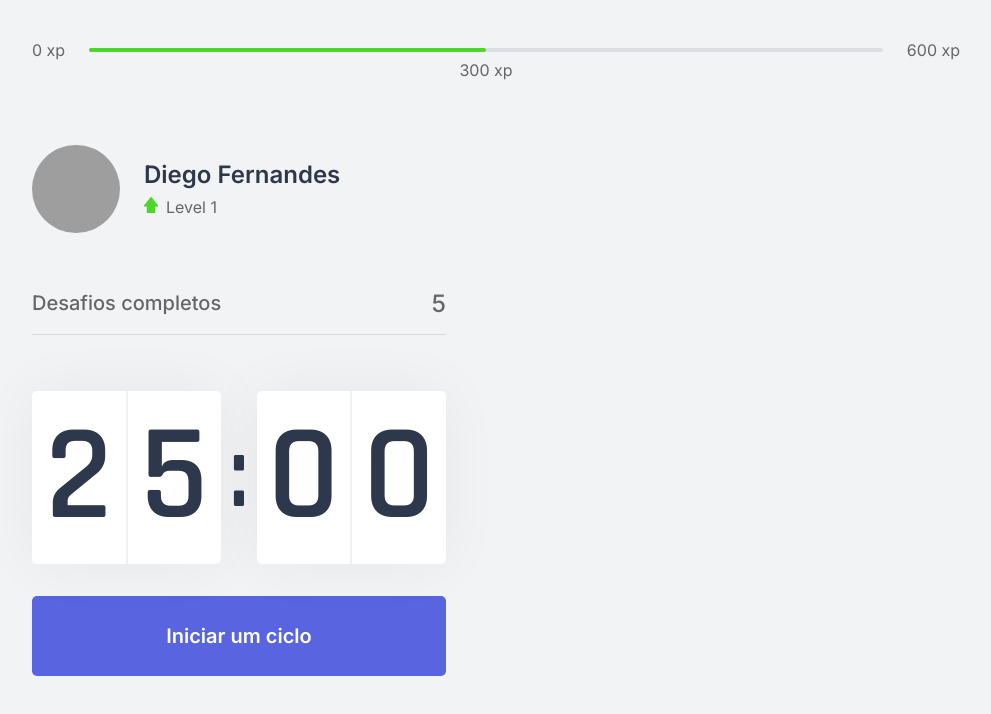
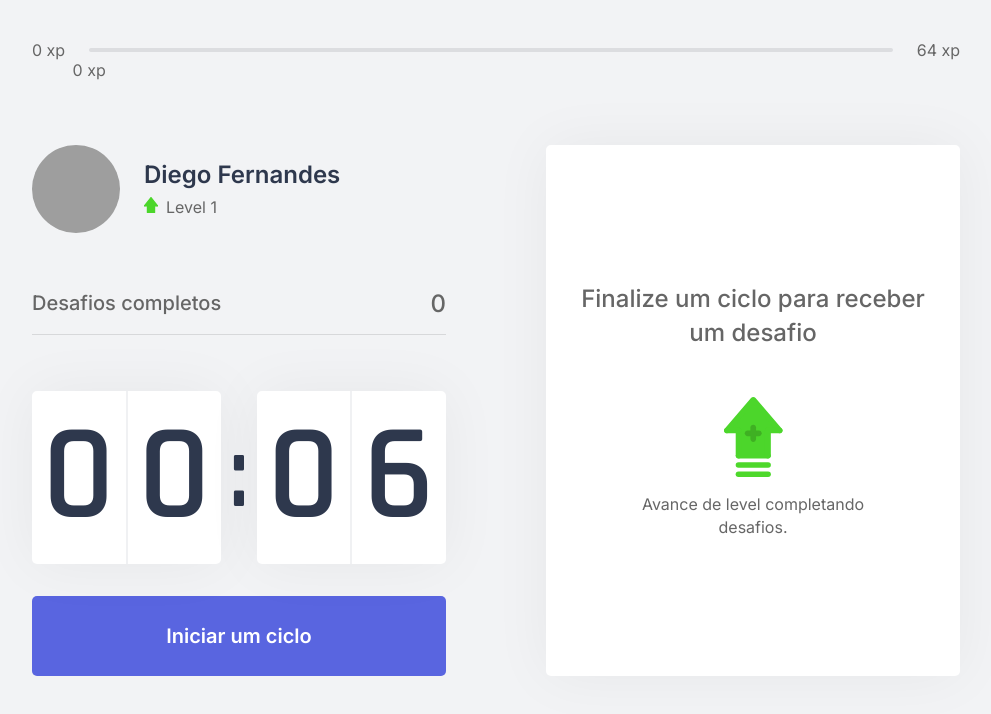
Before and after one commit to HalexV/nlw4-moveit-nextjs-app, a Next.js app: page / in a window 1280 px wide. Shown: the top 714 px of the page, without its empty margins (144-1135 px from the left). Built offline with nearby package versions, Linux system fonts and the light colour scheme; grey boxes are pictures that could not be loaded.

Commit message:
Third day completed

```diff
--- /dev/null
+++ b/challenges.json
@@ -0,0 +1,62 @@
+[
+  {
+    "type": "body",
+    "description": "Estique um de seus braços com a palma da mão virada para frente e puxe os dedos para cima por 10 segundos por mão.",
+    "amount": 80
+  },
+  {
+    "type": "body",
+    "description": "Estique seu braço contra o peito e puxe-o utilizando o outro braço por 10 segundos por braço.",
+    "amount": 60
+  },
+  {
+    "type": "body",
+    "description": "Puxe seu pescoço com a ajuda da mão para a direita e para a esquerda, permanecendo na posição por alguns segundos.",
+    "amount": 70
+  },
+  {
+    "type": "body",
+    "description": "Com as duas mãos na parte de trás da cabeça, leve-a para baixo, alongando a parte de trás da região.",
+    "amount": 60
+  },
+  {
+    "type": "body",
+    "description": "Cruze as pernas e desça com as mãos esticadas em direção ao chão. Repita o movimento com a outra perna na frente.",
+    "amount": 100
+  },
+  {
+    "type": "body",
+    "description": "Sentado, abra as pernas e tente encostar as palmas das mãos no chão, repita 3 vezes por 5 segundos.",
+    "amount": 80
+  },
+  {
+    "type": "body",
+    "description": "Puxe o joelho de encontro ao peito e segure, troque de perna após 10 segundos.",
+    "amount": 50
+  },
+  {
+    "type": "body",
+    "description": "Sentado, cruze uma perna e incline seu tronco à frente, troque de perna após 10 segundos.",
+    "amount": 80
+  },
+  {
+    "type": "eye",
+    "description": "Sentado, feche os olhos e cubra-os com as palmas da mão durante 2 minutos, depois abra normalmente.",
+    "amount": 90
+  },
+  {
+    "type": "eye",
+    "description": "Em algum ambiente aberto, olhe o mais longe que puder em quatro direções por 3s, mexa apenas os olhos. Repita 3 vezes.",
+    "amount": 140
+  },
+  {
+    "type": "eye",
+    "description": "Usando os polegares, massage a área abaixo das sobrancelhas em movimentos circulares por 15 segundos.",
+    "amount": 70
+  },
+  {
+    "type": "body",
+    "description": "Em pé, gire a cintura o máximo que puder para a esquerda, segure por cinco segundos. Repita para a direita.",
+    "amount": 90
+  }
+]
--- /dev/null
+++ b/src/components/ChallengeBox.tsx
@@ -0,0 +1,44 @@
+import { useContext } from "react";
+import { ChallengesContext } from "../contexts/ChallengesContext";
+import styles from "../styles/components/ChallengeBox.module.css";
+
+export function ChallengeBox() {
+  const { activeChallenge, resetChallenge } = useContext(ChallengesContext);
+
+  return (
+    <div className={styles.challengeBoxContainer}>
+      {activeChallenge ? (
+        <div className={styles.challengeActive}>
+          <header>Ganhe {activeChallenge.amount} xp</header>
+
+          <main>
+            <img src={`icons/${activeChallenge.type}.svg`} />
+            <strong>Novo desafio</strong>
+            <p>{activeChallenge.description}</p>
+          </main>
+
+          <footer>
+            <button
+              type="button"
+              className={styles.challengeFailedButton}
+              onClick={resetChallenge}
+            >
+              Falhei
+            </button>
+            <button type="button" className={styles.challengeSucceededButton}>
+              Completei
+            </button>
+          </footer>
+        </div>
+      ) : (
+        <div className={styles.challengeNotActive}>
+          <strong>Finalize um ciclo para receber um desafio</strong>
+          <p>
+            <img src="icons/level-up.svg" alt="Level up" />
+            Avance de level completando desafios.
+          </p>
+        </div>
+      )}
+    </div>
+  );
+}
--- a/src/components/CompleteChallenges.tsx
+++ b/src/components/CompleteChallenges.tsx
@@ -1,10 +1,14 @@
-import styles from '../styles/components/CompleteChallenges.module.css';
+import { useContext } from "react";
+import { ChallengesContext } from "../contexts/ChallengesContext";
+import styles from "../styles/components/CompleteChallenges.module.css";
 
 export function CompleteChallenges() {
+  const { challengesCompleted } = useContext(ChallengesContext);
+
   return (
     <div className={styles.completedChallengesContainer}>
       <span>Desafios completos</span>
-      <span>5</span>
+      <span>{challengesCompleted}</span>
     </div>
   );
 }
--- a/src/components/Countdown.tsx
+++ b/src/components/Countdown.tsx
@@ -1,27 +1,43 @@
-import { useState, useEffect } from 'react';
-import styles from '../styles/components/Countdown.module.css';
+import { useState, useEffect, useContext } from "react";
+import { ChallengesContext } from "../contexts/ChallengesContext";
+import styles from "../styles/components/Countdown.module.css";
+
+let countdownTimeout: NodeJS.Timeout;
 
 export function Countdown() {
-  const [time, setTime] = useState(25 * 60);
-  const [active, setActive] = useState(false);
+  const { startNewChallenge } = useContext(ChallengesContext);
+
+  const [time, setTime] = useState(0.1 * 60);
+  const [isActive, setIsActive] = useState(false);
+  const [hasFinished, setHasFinished] = useState(false);
 
   const minutes = Math.floor(time / 60);
   const seconds = time % 60;
 
-  const [minuteLeft, minuteRight] = String(minutes).padStart(2, '0').split('');
-  const [secondLeft, secondRight] = String(seconds).padStart(2, '0').split('');
+  const [minuteLeft, minuteRight] = String(minutes).padStart(2, "0").split("");
+  const [secondLeft, secondRight] = String(seconds).padStart(2, "0").split("");
 
   function startCountdown() {
-    setActive(true);
+    setIsActive(true);
+  }
+
+  function resetCountdown() {
+    clearTimeout(countdownTimeout);
+    setIsActive(false);
+    setTime(0.1 * 60);
   }
 
   useEffect(() => {
-    if (active && time > 0) {
-      setTimeout(() => {
+    if (isActive && time > 0) {
+      countdownTimeout = setTimeout(() => {
         setTime(time - 1);
-      }, 1000)
+      }, 1000);
+    } else if (isActive && time === 0) {
+      setHasFinished(true);
+      setIsActive(false);
+      startNewChallenge();
     }
-  }, [active, time]);
+  }, [isActive, time]);
 
   return (
     <div>
@@ -37,13 +53,32 @@
         </div>
       </div>
 
+      {hasFinished ? (
+        <button disabled className={styles.countdownButton}>
+          Ciclo encerrado
+        </button>
+      ) : (
+        <>
+          {/* Fragment, necessário para envolver o código abaixo. É como uma div mas não será colocado no HTML */}
+          {isActive ? (
             <button
-        type='button'
+              type="button"
+              className={`${styles.countdownButton} ${styles.countdownButtonActive}`}
+              onClick={resetCountdown}
+            >
+              Abandonar ciclo
+            </button>
+          ) : (
+            <button
+              type="button"
               className={styles.countdownButton}
               onClick={startCountdown}
             >
               Iniciar um ciclo
             </button>
+          )}
+        </>
+      )}
     </div>
   );
 }
--- a/src/components/ExperienceBar.tsx
+++ b/src/components/ExperienceBar.tsx
@@ -1,15 +1,29 @@
-import styles from '../styles/components/ExperienceBar.module.css';
+import { useContext } from "react";
+import { ChallengesContext } from "../contexts/ChallengesContext";
+import styles from "../styles/components/ExperienceBar.module.css";
 
 export function ExperienceBar() {
+  const { currentExperience, experienceToNextLevel } = useContext(
+    ChallengesContext
+  );
+
+  const percentToNextLevel =
+    Math.round(currentExperience * 100) / experienceToNextLevel;
+
   return (
     <header className={styles.experienceBar}>
       <span>0 xp</span>
       <div>
-        <div style={{width: '50%'}} />
+        <div style={{ width: `${percentToNextLevel}%` }} />
 
-        <span className={styles.currentExperience} style={{ left: '50%'  }}>300 xp</span>
+        <span
+          className={styles.currentExperience}
+          style={{ left: `${percentToNextLevel}%` }}
+        >
+          {currentExperience} xp
+        </span>
       </div>
-      <span>600 xp</span>
+      <span>{experienceToNextLevel} xp</span>
     </header>
   );
 }
--- /dev/null
+++ b/src/contexts/ChallengesContext.tsx
@@ -0,0 +1,69 @@
+import { createContext, useState, ReactNode } from "react";
+
+import challenges from "../../challenges.json";
+
+interface Challenge {
+  type: "body" | "eye";
+  description: string;
+  amount: number;
+}
+
+interface ChallengesContextData {
+  level: number;
+  currentExperience: number;
+  experienceToNextLevel: number;
+  challengesCompleted: number;
+  activeChallenge: Challenge;
+  levelUp: () => void;
+  startNewChallenge: () => void;
+  resetChallenge: () => void;
+}
+
+interface ChallengesProviderProps {
+  children: ReactNode;
+}
+
+export const ChallengesContext = createContext({} as ChallengesContextData);
+
+export function ChallengesProvider({ children }: ChallengesProviderProps) {
+  const [level, setLevel] = useState(1);
+  const [currentExperience, setCurrentExperience] = useState(0);
+  const [challengesCompleted, setChallengesCompleted] = useState(0);
+
+  const [activeChallenge, setActiveChallenge] = useState(null);
+
+  const experienceToNextLevel = Math.pow((level + 1) * 4, 2);
+
+  function levelUp() {
+    setLevel(level + 1);
+  }
+
+  function startNewChallenge() {
+    const randomChallengeIndex = Math.floor(Math.random() * challenges.length);
+
+    const challenge = challenges[randomChallengeIndex];
+
+    setActiveChallenge(challenge);
+  }
+
+  function resetChallenge() {
+    setActiveChallenge(null);
+  }
+
+  return (
+    <ChallengesContext.Provider
+      value={{
+        level,
+        currentExperience,
+        experienceToNextLevel,
+        challengesCompleted,
+        levelUp,
+        startNewChallenge,
+        activeChallenge,
+        resetChallenge,
+      }}
+    >
+      {children}
+    </ChallengesContext.Provider>
+  );
+}
--- a/src/pages/_app.tsx
+++ b/src/pages/_app.tsx
@@ -1,7 +1,13 @@
-import '../styles/global.css';
+import "../styles/global.css";
+
+import { ChallengesProvider } from "../contexts/ChallengesContext";
 
 function MyApp({ Component, pageProps }) {
-  return <Component {...pageProps} />;
+  return (
+    <ChallengesProvider>
+      <Component {...pageProps} />
+    </ChallengesProvider>
+  );
 }
 
 export default MyApp;
--- a/src/pages/index.tsx
+++ b/src/pages/index.tsx
@@ -1,16 +1,15 @@
-import { CompleteChallenges } from '../components/CompleteChallenges';
-import { Countdown } from '../components/Countdown';
+import Head from "next/head";
+import styles from "../styles/pages/Home.module.css";
+
+import { CompleteChallenges } from "../components/CompleteChallenges";
+import { Countdown } from "../components/Countdown";
 import { ExperienceBar } from "../components/ExperienceBar";
-import { Profile } from '../components/Profile';
-
-import Head from 'next/head';
-
-import styles from '../styles/pages/Home.module.css';
+import { Profile } from "../components/Profile";
+import { ChallengeBox } from "../components/ChallengeBox";
 
 export default function Home() {
   return (
     <div className={styles.container}>
-
       <Head>
         <title>Início | move.it</title>
       </Head>
@@ -24,11 +23,9 @@
           <Countdown />
         </div>
         <div>
-
+          <ChallengeBox />
         </div>
       </section>
     </div>
   );
-
-
 }
--- /dev/null
+++ b/src/styles/components/ChallengeBox.module.css
@@ -0,0 +1,109 @@
+.challengeBoxContainer {
+  height: 100%;
+
+  background: var(--white);
+  border-radius: 5px;
+  box-shadow: 0 0 60px rgba(0, 0, 0, 0.05);
+  padding: 1.5rem 2rem;
+
+  display: flex;
+  flex-direction: column;
+  align-items: center;
+  justify-content: center;
+
+  text-align: center;
+}
+
+.challengeNotActive {
+  display: flex;
+  flex-direction: column;
+  align-items: center;
+}
+
+.challengeNotActive strong {
+  font-size: 1.5rem;
+  font-weight: 500;
+  line-height: 1.4;
+}
+
+.challengeNotActive p {
+  display: flex;
+  flex-direction: column;
+  align-items: center;
+  line-height: 1.4;
+  max-width: 70%;
+  margin-top: 3rem;
+}
+
+.challengeNotActive p img {
+  margin-bottom: 1rem;
+}
+
+.challengeActive {
+  height: 100%;
+
+  display: flex;
+  flex-direction: column;
+}
+
+.challengeActive header {
+  color: var(--blue);
+  font-weight: 600;
+  font-size: 1.25rem;
+  padding: 0 2rem 1.5rem;
+  border-bottom: 1px solid var(--gray-line);
+}
+
+.challengeActive main {
+  flex: 1;
+  display: flex;
+  flex-direction: column;
+  align-items: center;
+  justify-content: center;
+}
+
+.challengeActive main strong {
+  font-size: 2rem;
+  font-weight: 600;
+  color: var(--title);
+  margin: 1.5rem 0 1rem;
+}
+
+.challengeActive main p {
+  line-height: 1.5;
+}
+
+.challengeActive footer {
+  display: grid;
+  grid-template-columns: 1fr 1fr;
+  gap: 1rem;
+}
+
+.challengeActive footer button {
+  height: 3rem;
+  display: flex;
+  align-items: center;
+  justify-content: center;
+
+  border: none;
+  border-radius: 5px;
+
+  color: var(--white);
+
+  font-size: 1rem;
+  font-weight: 600;
+
+  transition: filter 0.2s;
+}
+
+.challengeActive footer button.challengeFailedButton {
+  background: var(--red);
+}
+
+.challengeActive footer button.challengeSucceededButton {
+  background: var(--green);
+}
+
+.challengeActive footer button:hover {
+  filter: brightness(0.9);
+}
```
Also changed, not shown: src/styles/components/Countdown.module.css (+17 -1 lines). Lines whose indentation alone changed are shown as unchanged.
